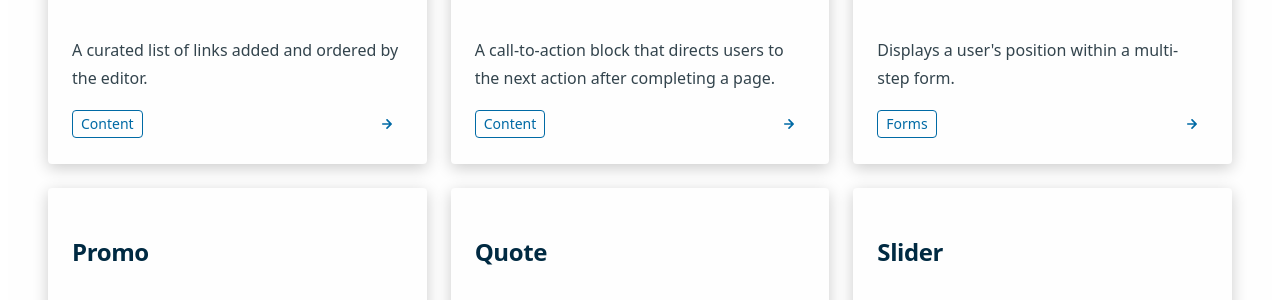
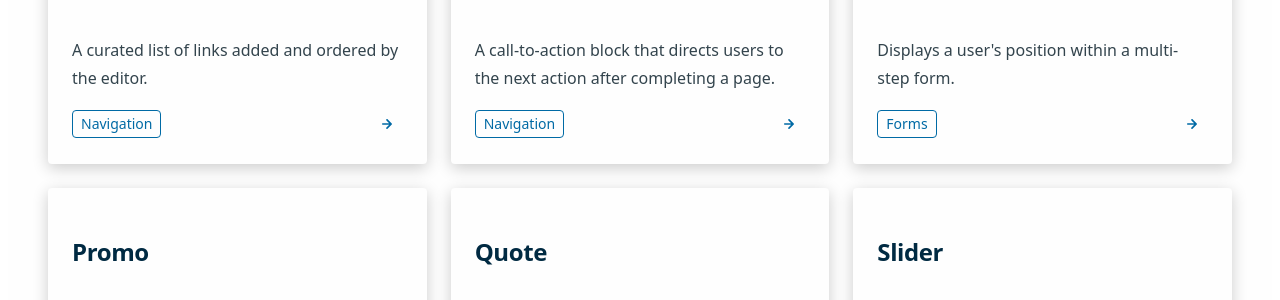
Before and after one commit to JamesFehon-DTA/dga-dl, a Jekyll site: the page built from components/index.md, in a window 1280 px wide and 900 px high, scrolled down 1491 px. Shown: the part 146-446 px from the top of the window. Built offline with Jekyll 4.4.1, drawn with Linux system fonts in a browser that asks for light colours.

Commit message:
Fix 'Manual list' and 'Next step' component types

```diff
--- a/_components/manual-list.md
+++ b/_components/manual-list.md
@@ -2,7 +2,7 @@
 layout: content
 title: 'Manual list'
 description: 'A curated list of links added and ordered by the editor.'
-component-type: Content
+component-type: Navigation
 url: '/'
 ---
 
--- a/_components/next-step.md
+++ b/_components/next-step.md
@@ -2,7 +2,7 @@
 layout: content
 title: 'Next step'
 description: 'A call-to-action block that directs users to the next action after completing a page.'
-component-type: Content
+component-type: Navigation
 url: '/'
 ---
 
```
